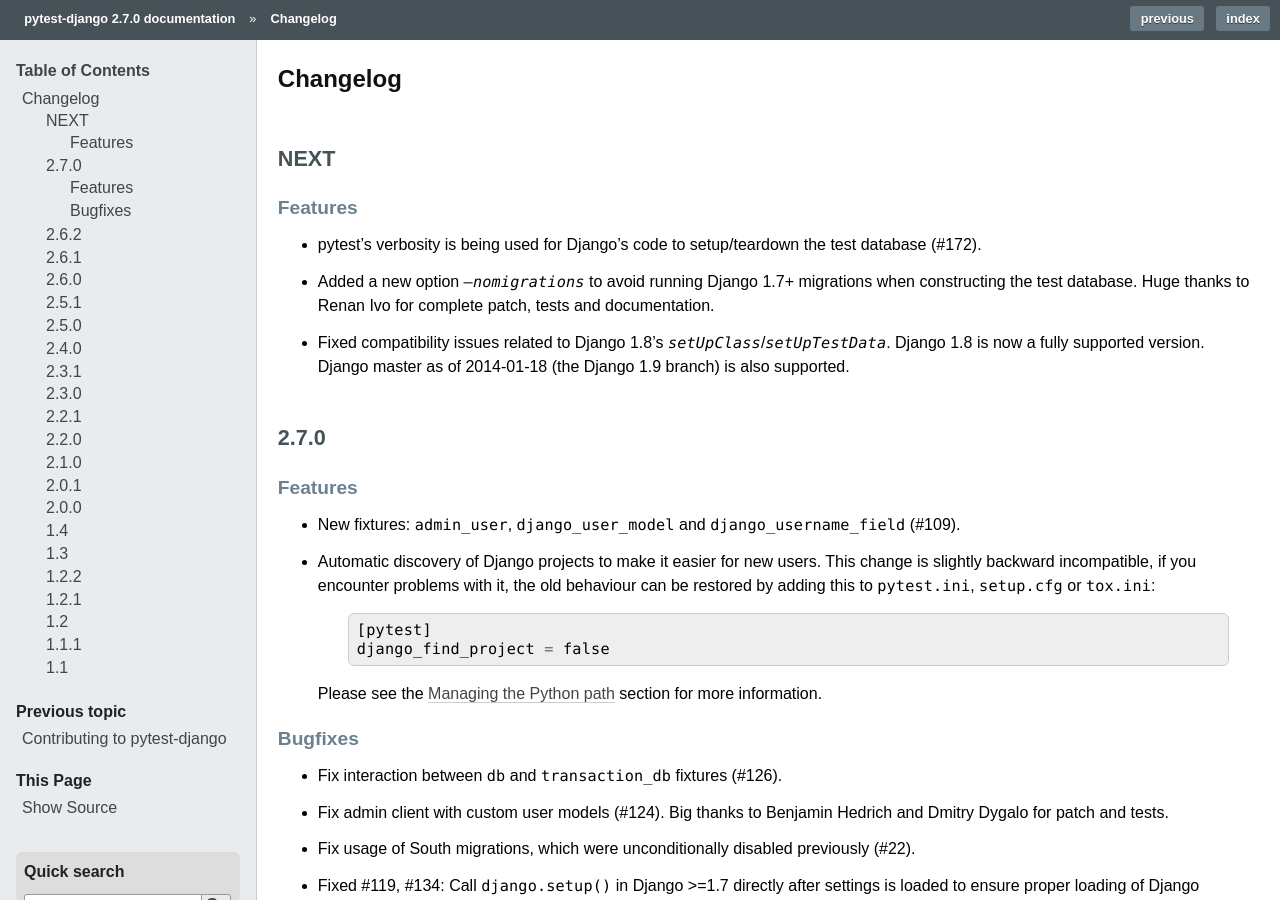
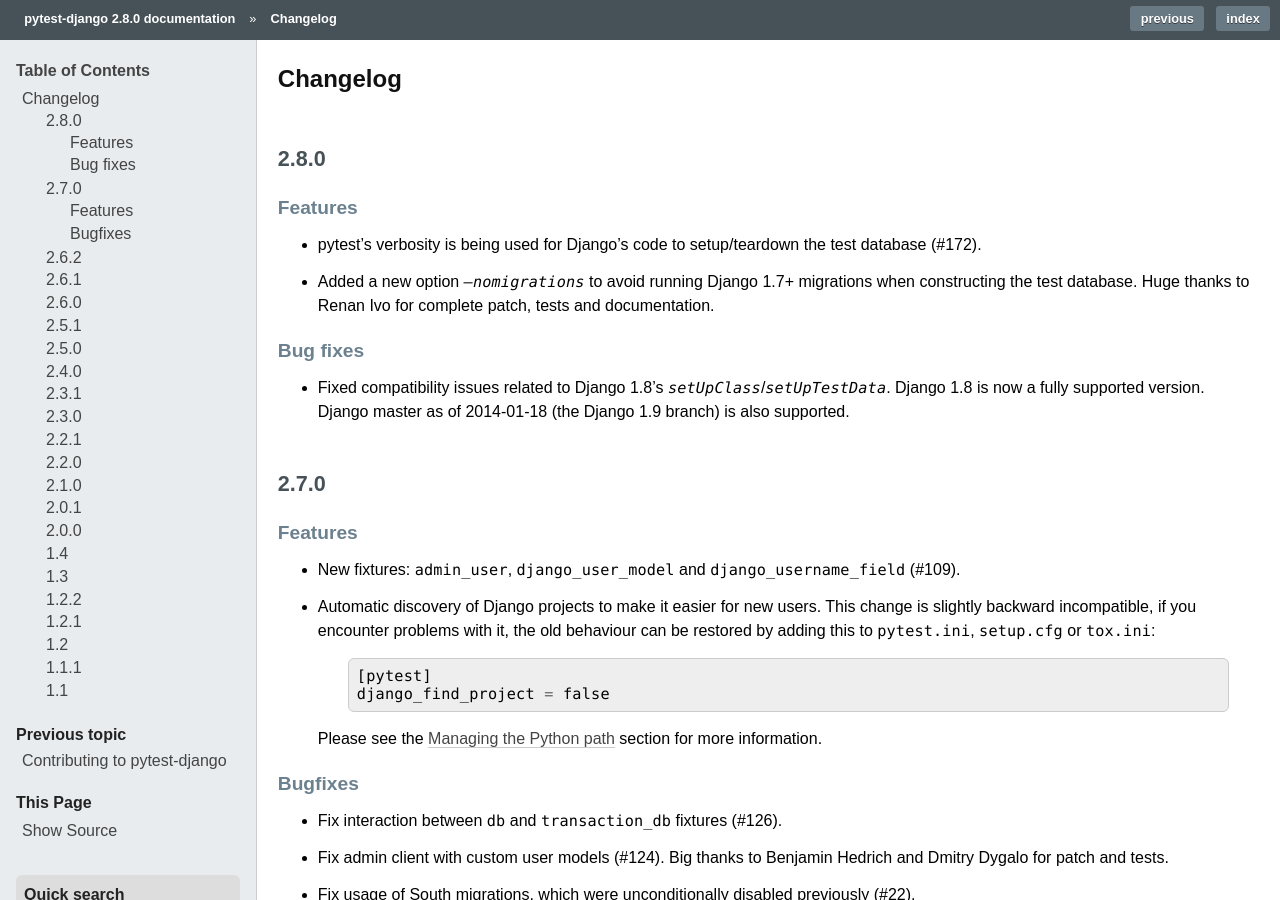
Before and after one commit to pytest-dev/pytest-django, a Sphinx documentation site: the page built from docs/changelog.rst, in a window 1280 px wide and 900 px high. Built offline with Sphinx 7.4.7, drawn with Linux system fonts in a browser that asks for light colours; some of the changed text lies outside the part shown.

Commit message:
2.8.0 version bump

```diff
--- a/docs/changelog.rst
+++ b/docs/changelog.rst
@@ -1,7 +1,7 @@
 Changelog
 =========
 
-NEXT
+2.8.0
 -----
 
 Features
@@ -13,6 +13,9 @@
 * Added a new option `--nomigrations` to avoid running Django 1.7+ migrations
   when constructing the test database. Huge thanks to Renan Ivo for complete
   patch, tests and documentation.
+
+Bug fixes
+^^^^^^^^^
 
 * Fixed compatibility issues related to Django 1.8's
   `setUpClass`/`setUpTestData`. Django 1.8 is now a fully supported version.
--- a/pytest_django/__init__.py
+++ b/pytest_django/__init__.py
@@ -1 +1 @@
-__version__ = '2.7.0'
+__version__ = '2.8.0'
```
